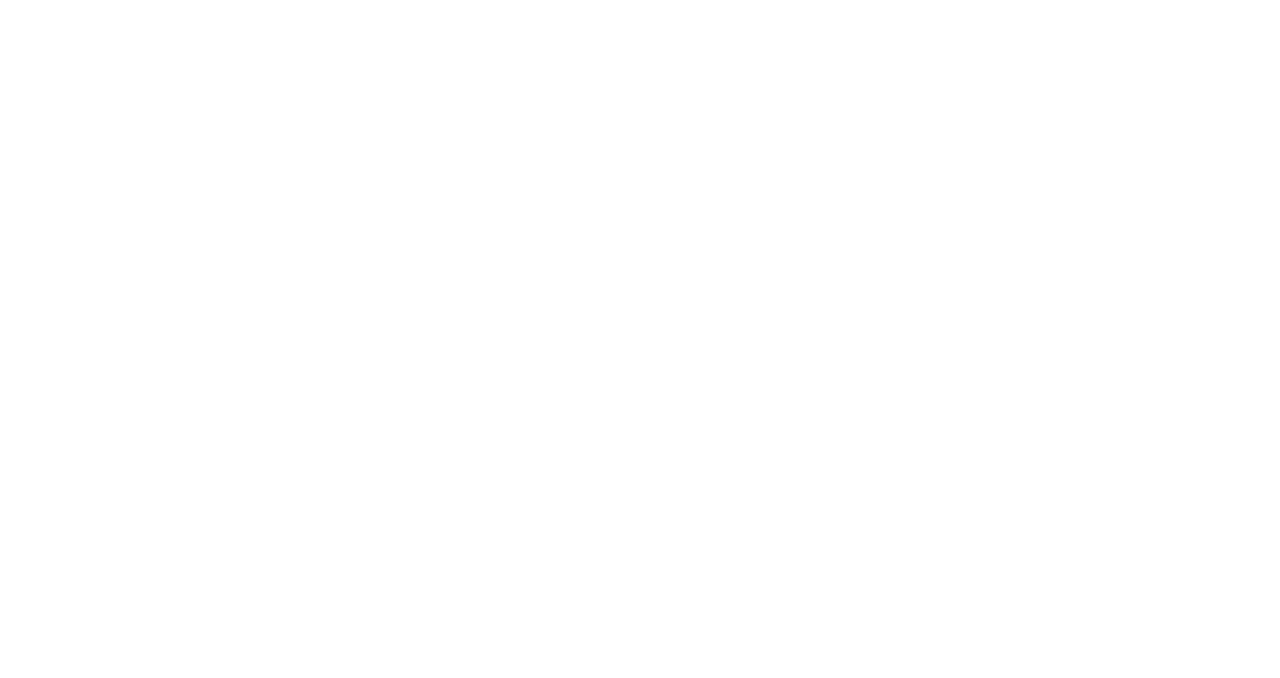
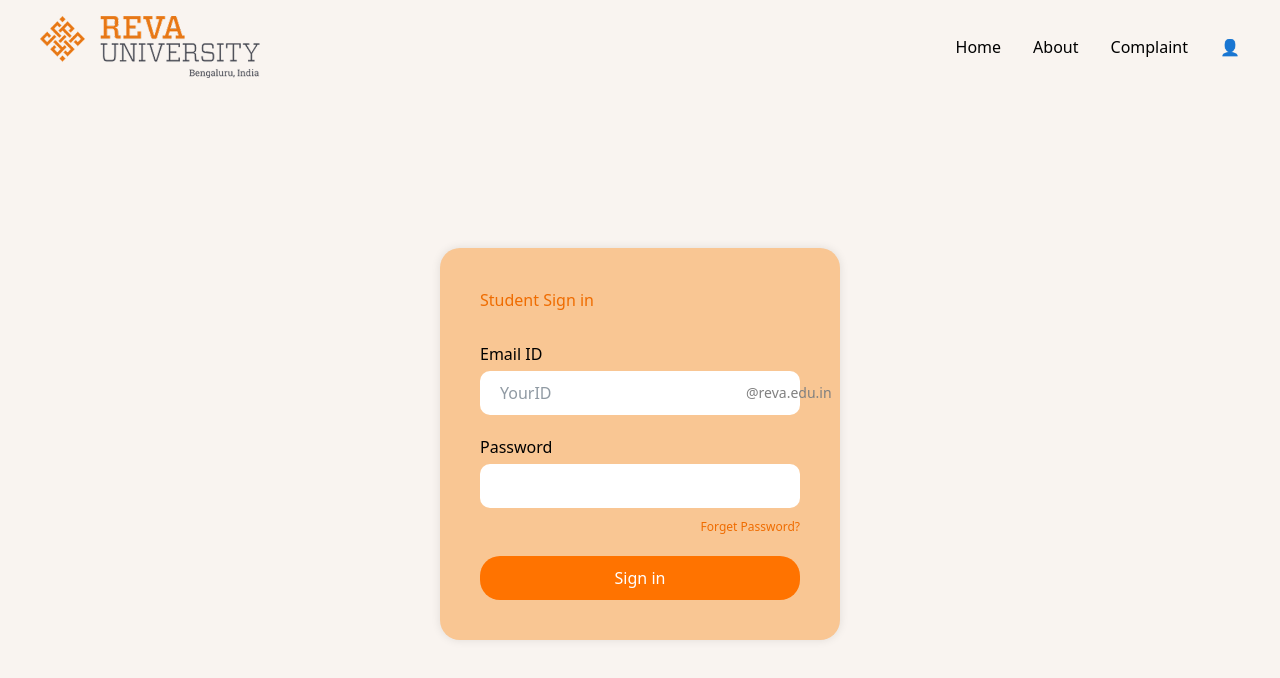
Before and after one commit to Rakshitasinghh/StudentSupport, a React (Vite) app in the folder client/: page /signin in a window 1280 px wide. Before the commit this address had no page. Shown: the top 678 px of the page. Built offline with nearby package versions, Linux system fonts and the light colour scheme.

Commit message:
added sigin page

```diff
--- a/client/src/App.jsx
+++ b/client/src/App.jsx
@@ -3,6 +3,7 @@ import { BrowserRouter as Router, Routes, Route } from 'react-router-dom';
 import LandingPage from './pages/LandingPage'
 import Complaint from './pages/Complaint'
 import About from './pages/About';
+import SignIn from './pages/SignIn';
 
 
 function App() {
@@ -12,6 +13,7 @@ function App() {
         <Route path="/" element={<LandingPage />} />
         <Route path="/complaint" element={<Complaint />} />
         <Route path="/about" element={<About />} />
+        <Route path="/signin" element={<SignIn />} />
 
       </Routes>
     </Router>
--- /dev/null
+++ b/client/src/components/ui/Navbar.jsx
@@ -0,0 +1,22 @@
+import React from 'react';
+import revalogo from "../../assets/reva.png";
+
+
+const Navbar = () => {
+  return (
+    <nav className="flex justify-between items-center px-10 py-4">
+      <div className="flex items-center gap-3">
+        <img src={revalogo} alt="Reva Logo" style={{ width: '220px', height: 'auto' }} />
+      </div>
+
+      <div className="flex items-center space-x-8 text-gray-800 font-medium">
+        <a href="#" className="!text-black hover:text-black">Home</a>
+        <a href="#" className="!text-black hover:text-black">About</a>
+        <a href="#" className="!text-black hover:text-black">Complaint</a>
+        <span>👤</span>
+      </div>
+    </nav>
+  );
+};
+
+export default Navbar;
--- /dev/null
+++ b/client/src/pages/SignIn.jsx
@@ -0,0 +1,87 @@
+import React from "react";
+import Navbar from "../components/ui/Navbar";
+
+const SignIn = () => {
+  return (
+    <div style={{ backgroundColor: "#f9f4f0", height: "100vh" }}>
+      <Navbar />
+
+      <div style={{
+        display: "flex",
+        justifyContent: "center",
+        alignItems: "center",
+        height: "calc(100vh - 100px)"
+      }}>
+        <div style={{
+          backgroundColor: "#f9c693",
+          padding: "40px",
+          borderRadius: "20px",
+          boxShadow: "0 0 10px rgba(0,0,0,0.1)",
+          width: "400px", // Increased width
+        }}>
+          <h2 style={{ color: "#EF6C00", marginBottom: "30px" }}>Student Sign in</h2>
+
+          {/* Email Input with @reva.edu.in on right */}
+          <div style={{ marginBottom: "20px" }}>
+            <label style={{ display: "block", color: "black", marginBottom: "5px" }}>Email ID</label>
+            <div style={{
+              display: "flex",
+              alignItems: "center",
+              backgroundColor: "white",
+              borderRadius: "10px",
+              paddingLeft: "10px",
+              paddingRight: "10px",
+            }}>
+              <input
+                type="text"
+                placeholder="YourID"
+                style={{
+                  flex: 1,
+                  padding: "10px",
+                  border: "none",
+                  backgroundColor: "transparent",
+                  outline: "none"
+                }}
+              />
+              <span style={{ color: "gray", fontSize: "14px", marginLeft: "5px" }}>@reva.edu.in</span>
+            </div>
+          </div>
+
+          {/* Password Input */}
+          <div style={{ marginBottom: "10px" }}>
+            <label style={{ display: "block", color: "black", marginBottom: "5px" }}>Password</label>
+            <input
+              type="password"
+              style={{
+                width: "100%",
+                padding: "10px",
+                border: "none",
+                borderRadius: "10px",
+                backgroundColor: "white"
+              }}
+            />
+          </div>
+
+          <div style={{ textAlign: "right", fontSize: "12px", color: "#EF6C00", marginBottom: "20px" }}>
+            Forget Password?
+          </div>
+
+          <button style={{
+            backgroundColor: "#FF7300",
+            color: "white",
+            border: "none",
+            borderRadius: "20px",
+            padding: "10px 20px",
+            width: "100%",
+            fontSize: "16px",
+            cursor: "pointer"
+          }}>
+            Sign in
+          </button>
+        </div>
+      </div>
+    </div>
+  );
+};
+
+export default SignIn;
```
